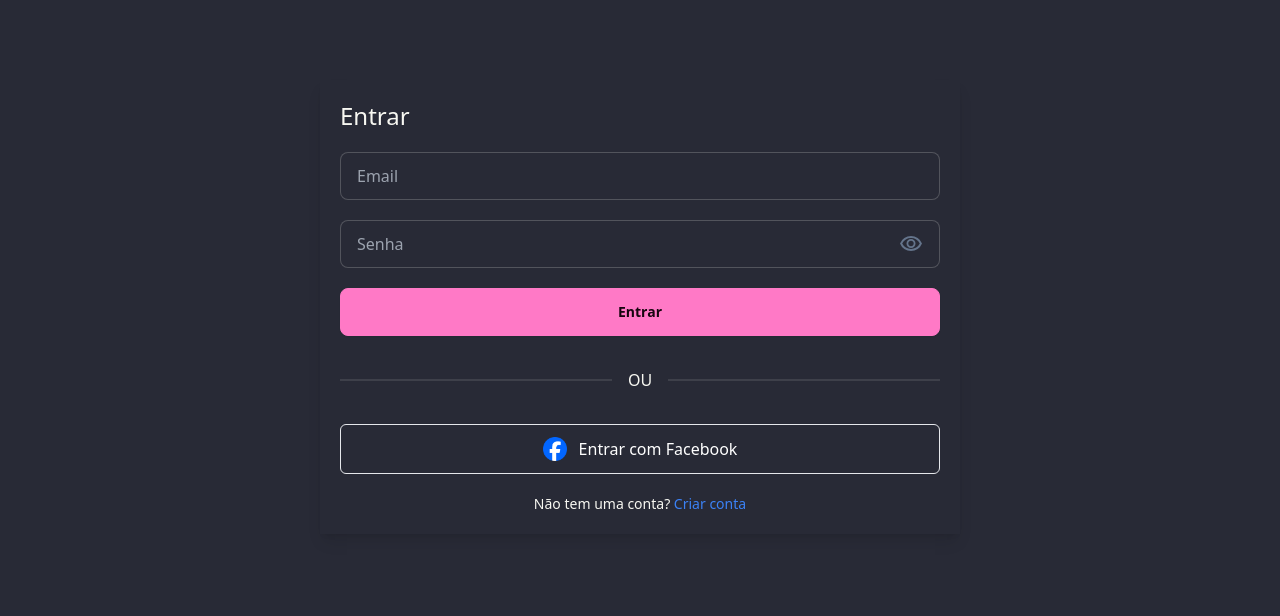
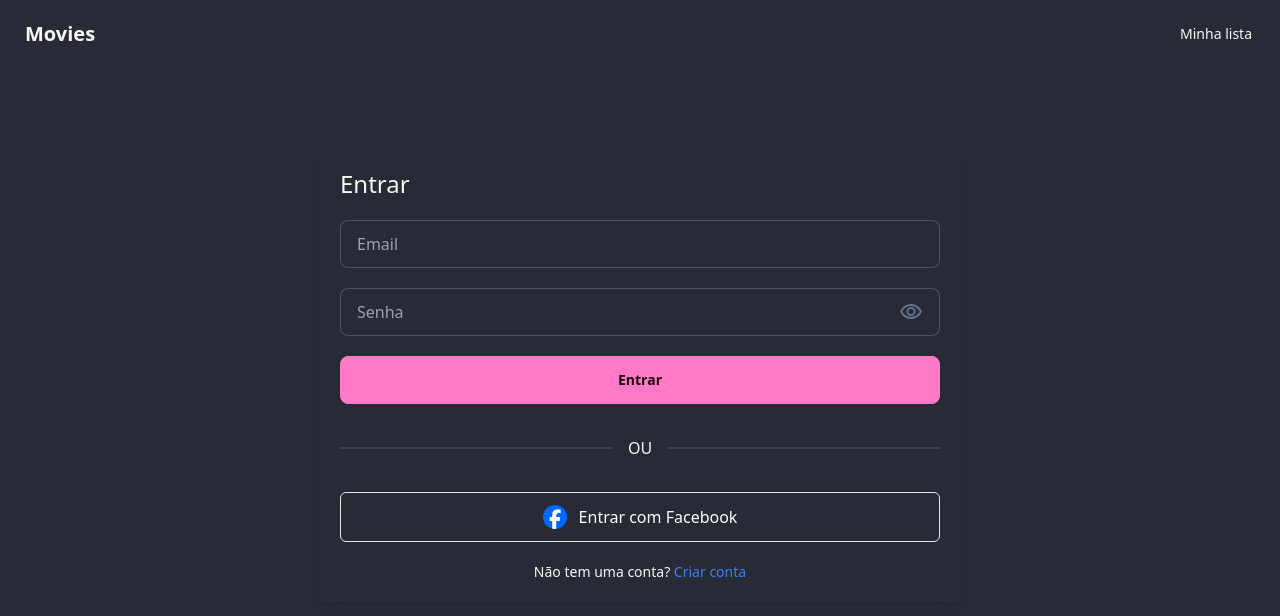
Before and after one commit to juliendymendes/desafio-jera, a Vue app: page / in a window 1280 px wide. Shown: the top 616 px of the page. Built offline with nearby package versions, Linux system fonts and the light colour scheme.

Commit message:
feat: componente de navbar

```diff
--- a/src/App.vue
+++ b/src/App.vue
@@ -1,7 +1,9 @@
 <script setup lang="ts">
 import { RouterView } from 'vue-router'
+import Navbar from './components/NavBar.vue'
 </script>
 
 <template>
+  <Navbar />
   <RouterView />
 </template>
--- /dev/null
+++ b/src/components/NavBar.vue
@@ -0,0 +1,12 @@
+<template>
+    <nav className="navbar bg-base-100">
+        <div className="flex-1">
+            <router-link to="/suggested_movies" className="btn btn-ghost text-xl">Movies</router-link>
+        </div>
+        <div className="flex-none">
+            <ul className="menu menu-horizontal px-1">
+                <li><router-link to="/watchlist">Minha lista</router-link></li>
+            </ul>
+        </div>
+    </nav>
+</template>
```
